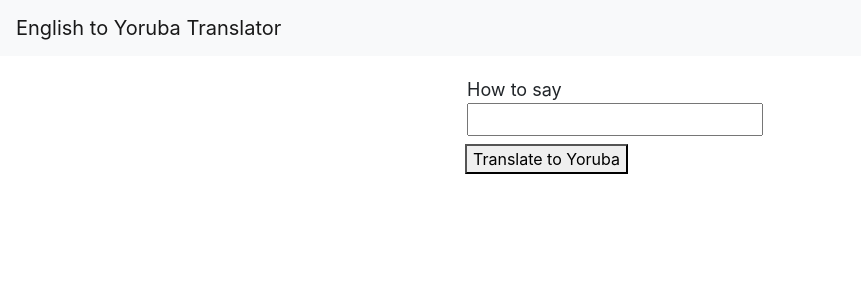
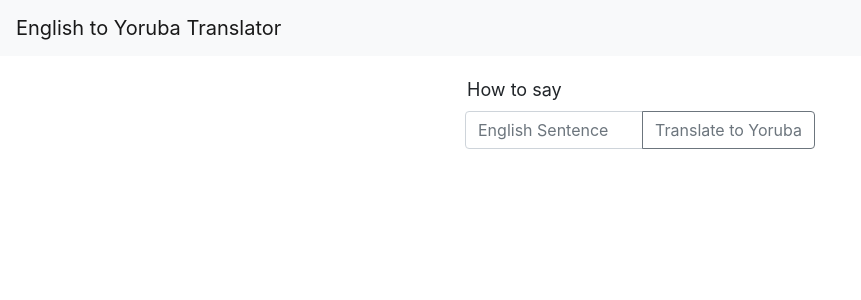
Before and after one commit to Kaytbode/translate-frontend, a React (Create React App) app: page /phrase/search in a window 1280 px wide. Shown: the top 300 px of the page, without its empty margins (0-861 px from the left). Built offline with nearby package versions, Linux system fonts and the light colour scheme.

Commit message:
feat: Users get redirected to dashboard after login

```diff
--- a/src/App.js
+++ b/src/App.js
@@ -1,6 +1,7 @@
 import React, { Component } from 'react';
 import { BrowserRouter, Switch, Route } from 'react-router-dom';
 import { Navbar } from 'react-bootstrap';
+import Dashboard from './components/dashboard';
 import Search from './components/searchPhrase';
 import Create from './components/createPhrase';
 import Home from './components/home';
@@ -49,6 +50,13 @@ class App extends Component {
               <Login {...props} loggedInStatus={this.state.loggedInStatus} handleLogin={this.handleLogin} user={this.state.user}/>
             )}
           />
+          <Route
+            exact
+            path='/search'
+            render = { props => (
+              <Dashboard {...props} loggedInStatus={this.state.loggedInStatus}/>
+            )}
+          />
           <Route path='/phrase/search' exact component={Search}/>
           <Route path='/phrase/create' exact component={Create}/>
         </Switch>
--- /dev/null
+++ b/src/components/dashboard.js
@@ -0,0 +1,20 @@
+import React, { Component } from 'react';
+import Search from './searchPhrase';
+import '../App.css';
+
+class Dashboard extends Component {
+    constructor(props){
+        super(props);
+    }
+
+    render(){
+        return(
+            <div>
+                <h2>Status:{this.props.loggedInStatus}</h2>
+                <Search />
+            </div>
+        );
+    }
+}
+
+export default Dashboard;
--- a/src/components/login.js
+++ b/src/components/login.js
@@ -31,9 +31,13 @@ class Login extends Component {
                 this.props.handleLogin(data);
 
                 const { user } = this.props;
+
+                if (user.role === 'user'){
+                    this.props.history.push('/search');
+                }
             }
 
-            console.log(user);
+            console.log(this.props.user);
         })
         event.preventDefault()
     }
--- a/src/components/searchPhrase.js
+++ b/src/components/searchPhrase.js
@@ -1,4 +1,5 @@
 import React, { Component } from 'react';
+import { Form, Button, InputGroup } from 'react-bootstrap';
 import axios from 'axios';
 
 
@@ -49,12 +50,23 @@ class Search extends Component {
         const { value, yorVid, yorSpo, yorInt, yorExp } = this.state;
         return(
           <div>
-            <form onSubmit = { this.handleSubmit }>
-              <label> How to say
-              <input name='search_phrase' type='text' value={ value } onChange={ this.handleChange }/>
-              </label>
-              <button type='submit'>Translate to Yoruba</button>
-            </form>
+            <Form onSubmit = { this.handleSubmit }>
+              <Form.Label>How to say</Form.Label>
+              <InputGroup className="mb-3">
+                <Form.Control
+                  name="search_phrase"
+                  placeholder="English Sentence"
+                  aria-label="English Sentence"
+                  aria-describedby="basic-adddon"
+                  onChange={ this.handleChange }
+                  value={ value }
+                  required
+                />
+                <InputGroup.Append>
+                  <Button variant="outline-secondary" type="submit">Translate to Yoruba</Button>
+                </InputGroup.Append>
+              </InputGroup>
+            </Form>
             <iframe
               frameBorder="0"
               width="400"
```
Also changed, not shown: 1 other file (tests, documents, lock files or other folders).
